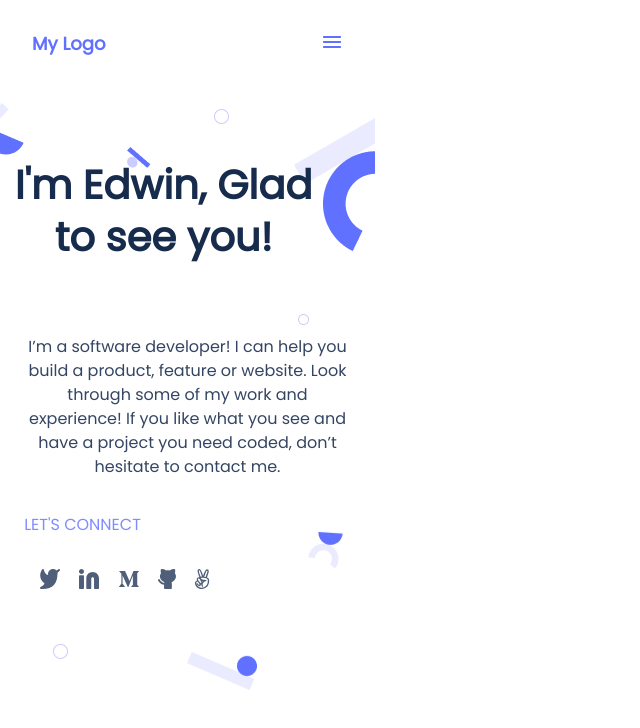
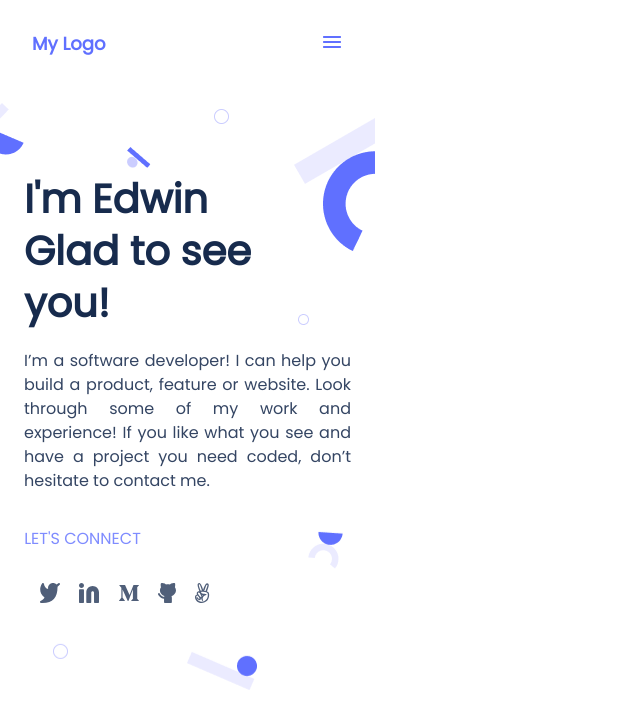
Before and after one commit to egichuhis/Portfolio, a website: page index.html in a window 1280 px wide. Shown: the whole page, without its empty margins (0-640 px from the left). Drawn offline with Linux system fonts and the light colour scheme.

Commit message:
Fix: headline
 remove the space between the header and paragraph

```diff
--- a/index.html
+++ b/index.html
@@ -17,7 +17,7 @@
             </nav>
         </header>
         <section class="headline-section">
-            <h1 class="intro-text">I'm Edwin, Glad to see you!</h1>
+            <h1>I'm Edwin <br>Glad to see <br>you!</h1>
             <p class="details-text">I’m a software developer! I can help you build a product, feature or website.
                 Look through some of my work and experience! If you like what you see and have
                 a project you need coded, don’t hesitate to contact me.
--- a/style.css
+++ b/style.css
@@ -52,19 +52,21 @@
   top: 0;
 }
 
-.intro-text {
+.headline-section h1 {
   width: 327px;
   height: 150px;
-  font-style: normal;
   font-weight: 700;
   font-size: 40px;
+  text-align: justify;
+  margin-left: 24px;
   line-height: 52px;
   display: flex;
   align-items: center;
-  color: #172b4d;
+  color: #172B4D;
   flex: none;
   order: 0;
   flex-grow: 0;
+  padding-top: 40px;
 }
 
 .details-text {
@@ -79,6 +81,8 @@
   order: 1;
   flex-grow: 0;
   margin-left: 24px;
+  text-align: justify;
+  margin-top: -10px;
 }
 
 .socials-header {
```
